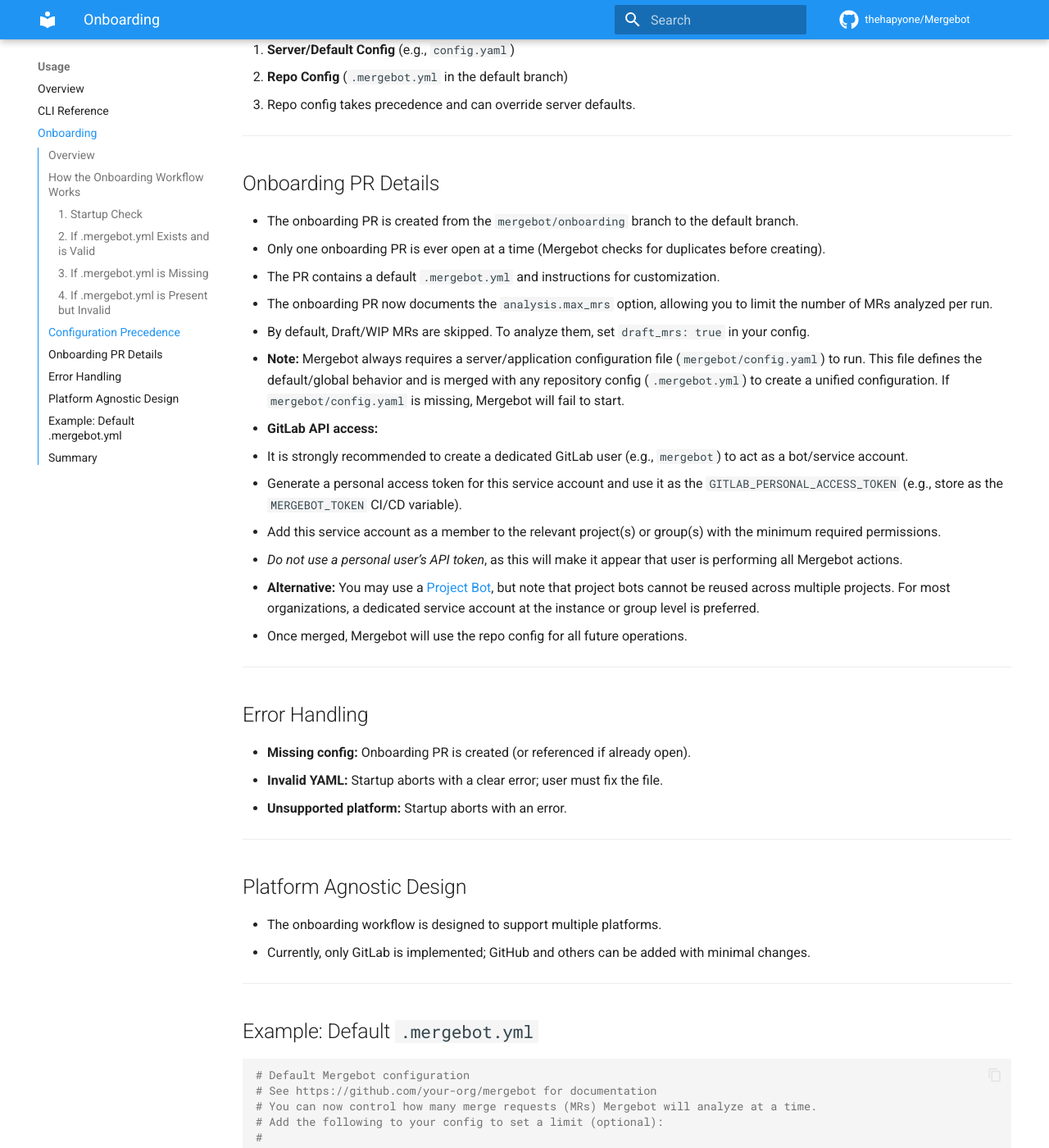
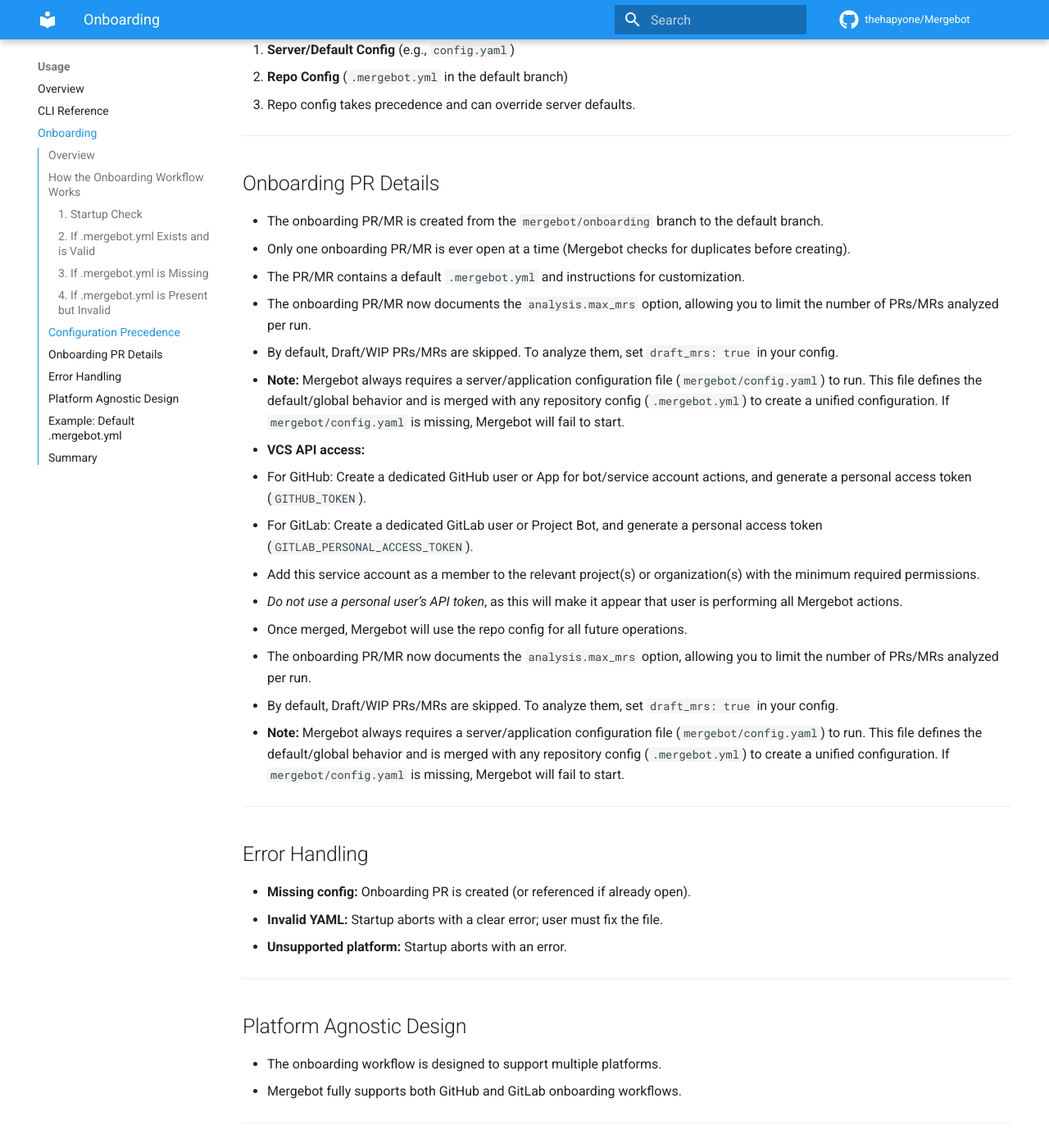
Before and after one commit to thehapyone/Mergebot, an MkDocs documentation site: the page built from docs/usage/onboarding.md, in a window 1280 px wide and 1400 px high, scrolled down 1515 px. Shown: the whole window at 82% size. Built offline with MkDocs 1.6.1 and Material for MkDocs 9.7.7, drawn with Linux system fonts in a browser that asks for light colours; comment, search, counter and statistics services are not loaded; some of the changed text lies outside the part shown.

Commit message:
Update docs to use PR/MR terminology and clarify GitHub/GitLab support
Standardize references from "merge request" (MR) to "pull or merge request" (PR/MR) across documentation for clarity and inclusivity of both GitHub and GitLab workflows. Add explicit mention of GitHub and GitLab support. Improve consistency and transparency in workflow descriptions.

````diff
--- a/docs/usage/onboarding.md
+++ b/docs/usage/onboarding.md
@@ -23,7 +23,7 @@
 
 When Mergebot starts (in any mode), it performs the following steps:
 
-- **Detects the platform** (e.g., GitLab, GitHub; currently GitLab is supported).
+- **Detects the platform** (GitHub, GitLab, or other VCS).
 - **Checks for `.mergebot.yml`** in the default branch of the repository.
 
 ### 2. **If `.mergebot.yml` Exists and is Valid**
@@ -36,11 +36,11 @@
 
 - Mergebot checks for an existing onboarding PR (from the `mergebot/onboarding` branch).
 - **If an onboarding PR already exists:**
-  - Mergebot logs the PR URL and aborts startup.
-  - The user must merge the PR to enable Mergebot.
+  - Mergebot logs the PR/MR URL and aborts startup.
+  - The user must merge the PR/MR to enable Mergebot.
 - **If no onboarding PR exists:**
-  - Mergebot creates a new onboarding PR with a default `.mergebot.yml`.
-  - The user must review, customize, and merge the PR to enable Mergebot.
+  - Mergebot creates a new onboarding PR/MR with a default `.mergebot.yml`.
+  - The user must review, customize, and merge the PR/MR to enable Mergebot.
 
 ### 4. **If `.mergebot.yml` is Present but Invalid**
 
@@ -60,19 +60,21 @@
 
 ## Onboarding PR Details
 
-- The onboarding PR is created from the `mergebot/onboarding` branch to the default branch.
-- Only one onboarding PR is ever open at a time (Mergebot checks for duplicates before creating).
-- The PR contains a default `.mergebot.yml` and instructions for customization.
-- The onboarding PR now documents the `analysis.max_mrs` option, allowing you to limit the number of MRs analyzed per run.
-- By default, Draft/WIP MRs are skipped. To analyze them, set `draft_mrs: true` in your config.
+- The onboarding PR/MR is created from the `mergebot/onboarding` branch to the default branch.
+- Only one onboarding PR/MR is ever open at a time (Mergebot checks for duplicates before creating).
+- The PR/MR contains a default `.mergebot.yml` and instructions for customization.
+- The onboarding PR/MR now documents the `analysis.max_mrs` option, allowing you to limit the number of PRs/MRs analyzed per run.
+- By default, Draft/WIP PRs/MRs are skipped. To analyze them, set `draft_mrs: true` in your config.
 - **Note:** Mergebot always requires a server/application configuration file (`mergebot/config.yaml`) to run. This file defines the default/global behavior and is merged with any repository config (`.mergebot.yml`) to create a unified configuration. If `mergebot/config.yaml` is missing, Mergebot will fail to start.
-- **GitLab API access:**
-  - It is strongly recommended to create a dedicated GitLab user (e.g., `mergebot`) to act as a bot/service account.
-  - Generate a personal access token for this service account and use it as the `GITLAB_PERSONAL_ACCESS_TOKEN` (e.g., store as the `MERGEBOT_TOKEN` CI/CD variable).
-  - Add this service account as a member to the relevant project(s) or group(s) with the minimum required permissions.
+- **VCS API access:**
+  - For GitHub: Create a dedicated GitHub user or App for bot/service account actions, and generate a personal access token (`GITHUB_TOKEN`).
+  - For GitLab: Create a dedicated GitLab user or Project Bot, and generate a personal access token (`GITLAB_PERSONAL_ACCESS_TOKEN`).
+  - Add this service account as a member to the relevant project(s) or organization(s) with the minimum required permissions.
   - _Do not use a personal user’s API token_, as this will make it appear that user is performing all Mergebot actions.
-  - **Alternative:** You may use a [Project Bot](https://docs.gitlab.com/ee/user/project/bot_users.html), but note that project bots cannot be reused across multiple projects. For most organizations, a dedicated service account at the instance or group level is preferred.
 - Once merged, Mergebot will use the repo config for all future operations.
+- The onboarding PR/MR now documents the `analysis.max_mrs` option, allowing you to limit the number of PRs/MRs analyzed per run.
+- By default, Draft/WIP PRs/MRs are skipped. To analyze them, set `draft_mrs: true` in your config.
+- **Note:** Mergebot always requires a server/application configuration file (`mergebot/config.yaml`) to run. This file defines the default/global behavior and is merged with any repository config (`.mergebot.yml`) to create a unified configuration. If `mergebot/config.yaml` is missing, Mergebot will fail to start.
 
 ---
 
@@ -87,7 +89,7 @@
 ## Platform Agnostic Design
 
 - The onboarding workflow is designed to support multiple platforms.
-- Currently, only GitLab is implemented; GitHub and others can be added with minimal changes.
+- Mergebot fully supports both GitHub and GitLab onboarding workflows.
 
 ---
 
@@ -96,16 +98,21 @@
 ```yaml
 # Default Mergebot configuration
 # See https://github.com/your-org/mergebot for documentation
-# You can now control how many merge requests (MRs) Mergebot will analyze at a time.
+# You can now control how many pull or merge requests (PRs/MRs) Mergebot will analyze at a time.
 # Add the following to your config to set a limit (optional):
 #
 # analysis:
-#   max_mrs: 10  # Maximum number of MRs to analyze at once (0 or missing = unlimited)
-#   draft_mrs: false  # If true, analyze Draft/WIP MRs. If false (default), skip Draft/WIP MRs.
+#   max_mrs: 10  # Maximum number of PRs/MRs to analyze at once (0 or missing = unlimited)
+#   draft_mrs: false  # If true, analyze Draft/WIP PRs/MRs. If false (default), skip Draft/WIP PRs/MRs.
 repository:
   type: "gitlab"
   gitlab:
     base_branch: "main"
+# For GitHub, use:
+# repository:
+#   type: "github"
+#   github:
+#     base_branch: "main"
 
 approval_policy:
   threshold: 3.0
@@ -121,7 +128,7 @@
 ## Summary
 
 - Mergebot will not run unless a valid `.mergebot.yml` is present in the repo.
-- The onboarding PR workflow ensures every repo is properly configured, with no duplicates.
+- The onboarding PR/MR workflow ensures every repo is properly configured, with no duplicates.
 - All config is validated and merged in a robust, platform-agnostic way.
 
 For more details, see the main [Home](../index.md) or [Approval Policy](../configuration/approval_policy.md).
````
Also changed, not shown: docs/index.md (+12 -12 lines), docs/installation.md (+5 -3 lines), docs/quickstart.md (+14 -15 lines), docs/usage/overview.md (+14 -14 lines).
